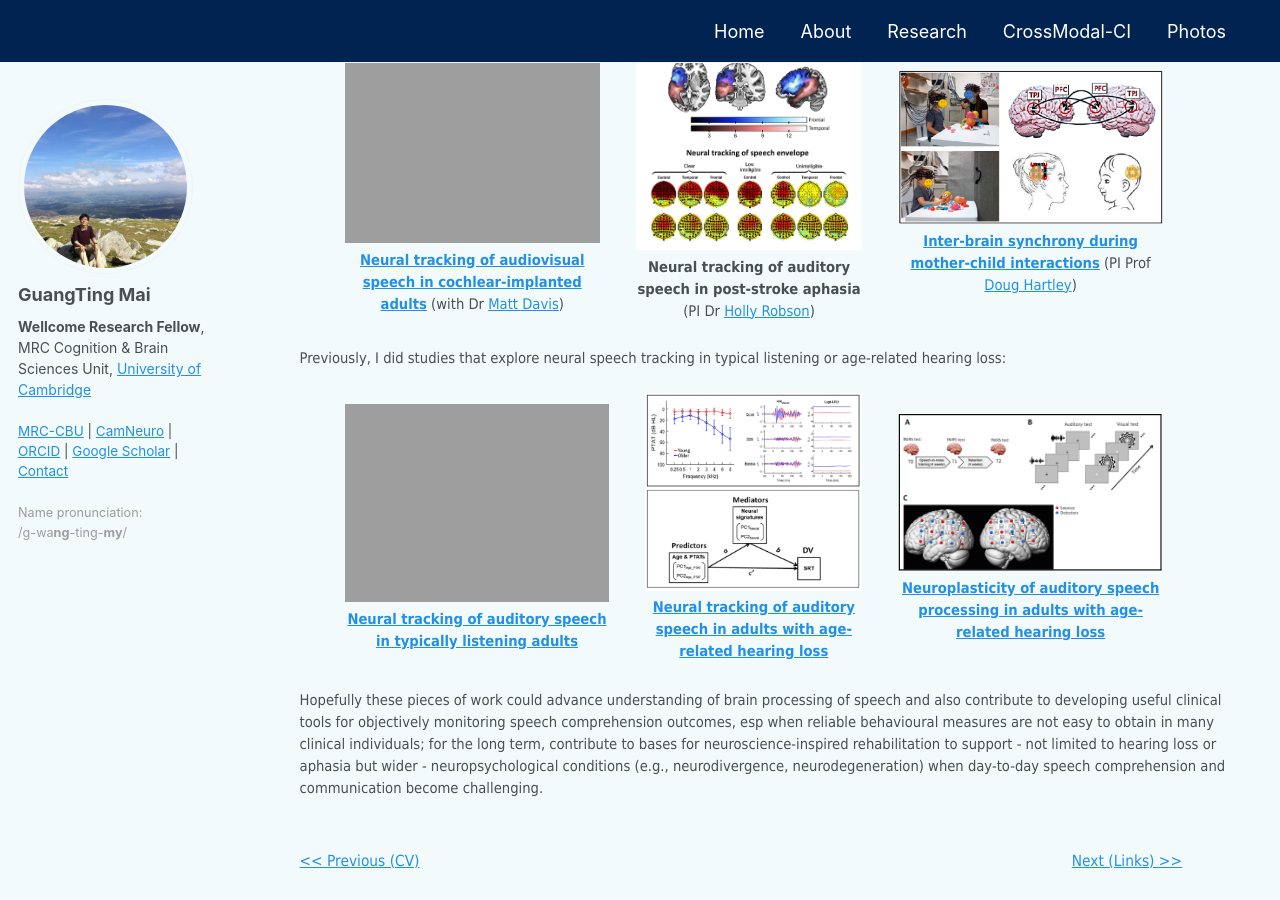
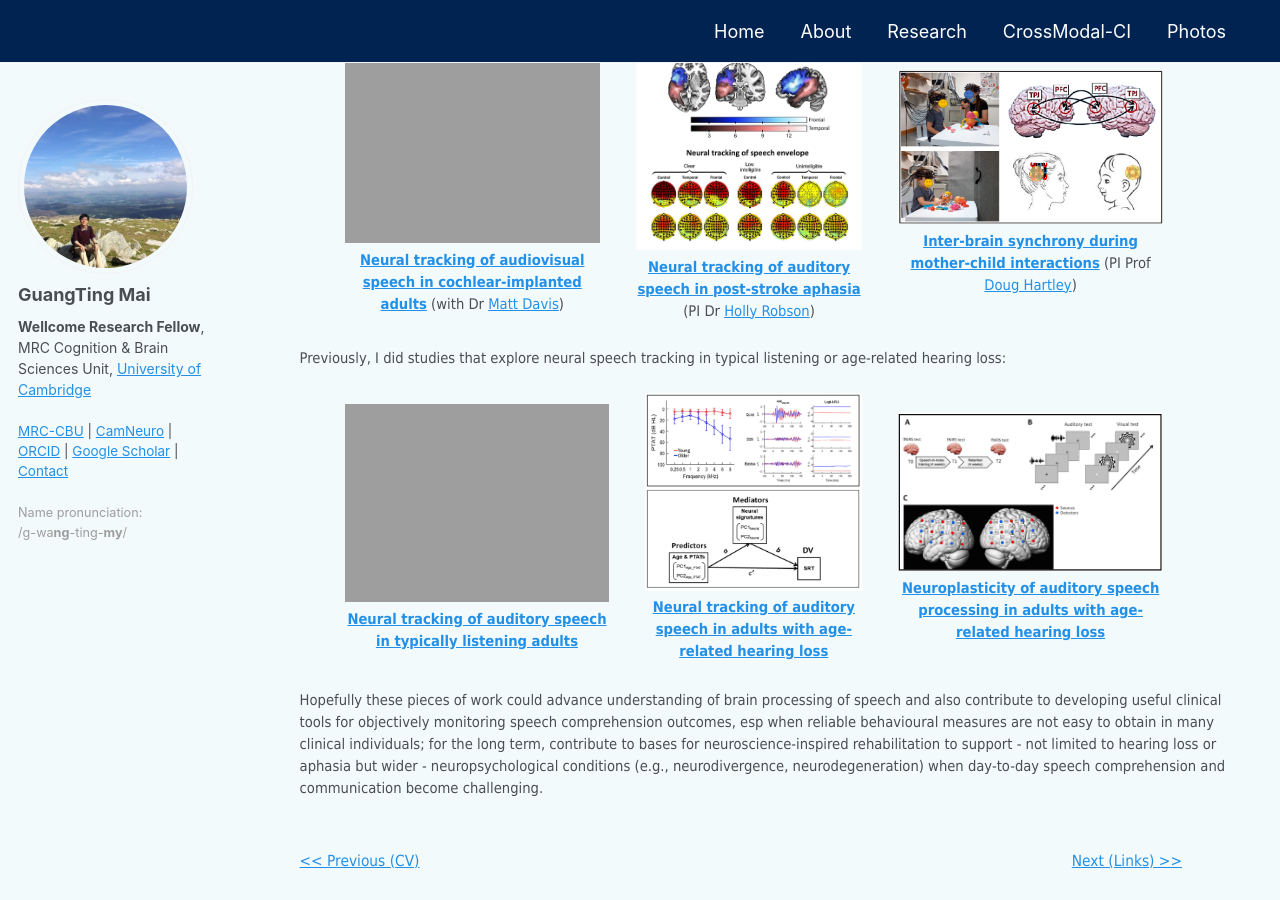
Before and after one commit to guangtingmai/guangtingmai.github.io, a Jekyll site: the page built from _pages/research-content.html, in a window 1280 px wide and 900 px high, scrolled down 584 px. Built offline with Jekyll 4.4.1, drawn with Linux system fonts in a browser that asks for light colours.

Commit message:
Update research-content.html

```diff
--- a/_pages/research-content.html
+++ b/_pages/research-content.html
@@ -26,10 +26,10 @@ author_profile: true
       <strong>Neural tracking of audiovisual speech in cochlear-implanted adults</strong></a> (with Dr <a href="https://www.mrc-cbu.cam.ac.uk/people/matt.davis/">Matt Davis</a>)
     </p>
   </div>
-  <div style="width: 24%; text-align: center;">
+  <div style="width: 24%; text-align: center;"><a href="https://osf.io/preprints/psyarxiv/uqvtk_v1">
     <img src="https://guangtingmai.github.io/images/neural-tracking-aphasia-icons.png" style="width:100%; display:block;">
     <p style="width:100%; margin:0.4em 0 0; font-size:11pt; font-family:Tahoma;text-align:center;">
-      <strong>Neural tracking of auditory speech in post-stroke aphasia</strong> (PI Dr <a href="https://profiles.ucl.ac.uk/82001-holly-robson">Holly Robson</a>)
+      <strong>Neural tracking of auditory speech in post-stroke aphasia</strong></a> (PI Dr <a href="https://profiles.ucl.ac.uk/82001-holly-robson">Holly Robson</a>)
     </p>
   </div>
   <div style="width: 28%; text-align: center;"><a href="https://guangtingmai.github.io/interbrain-sync/">
```
